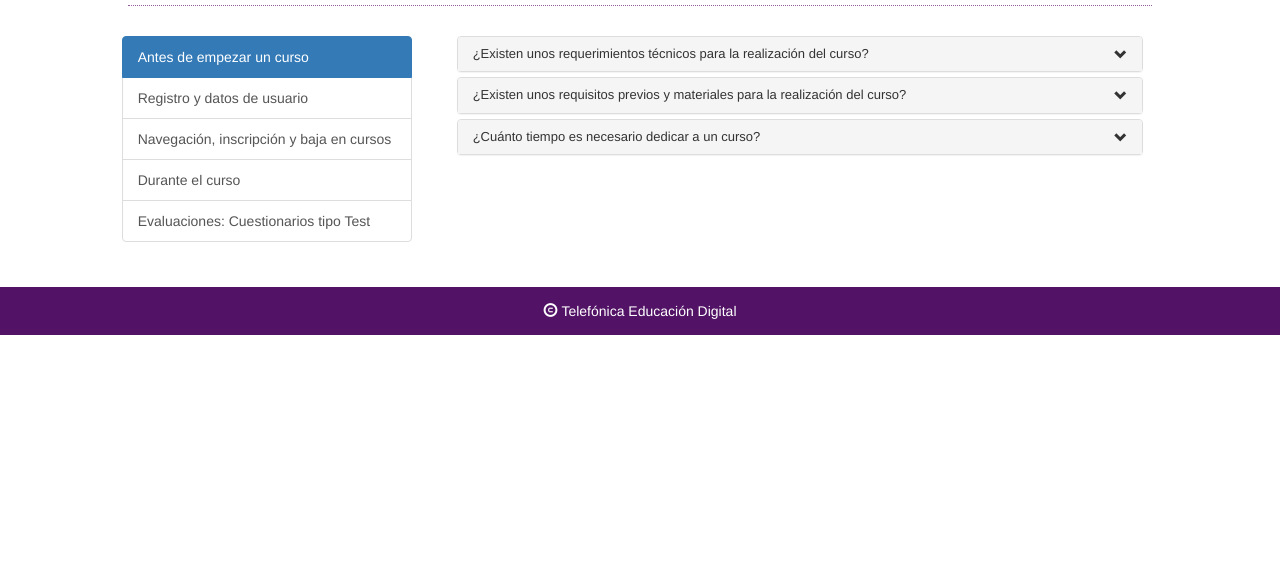
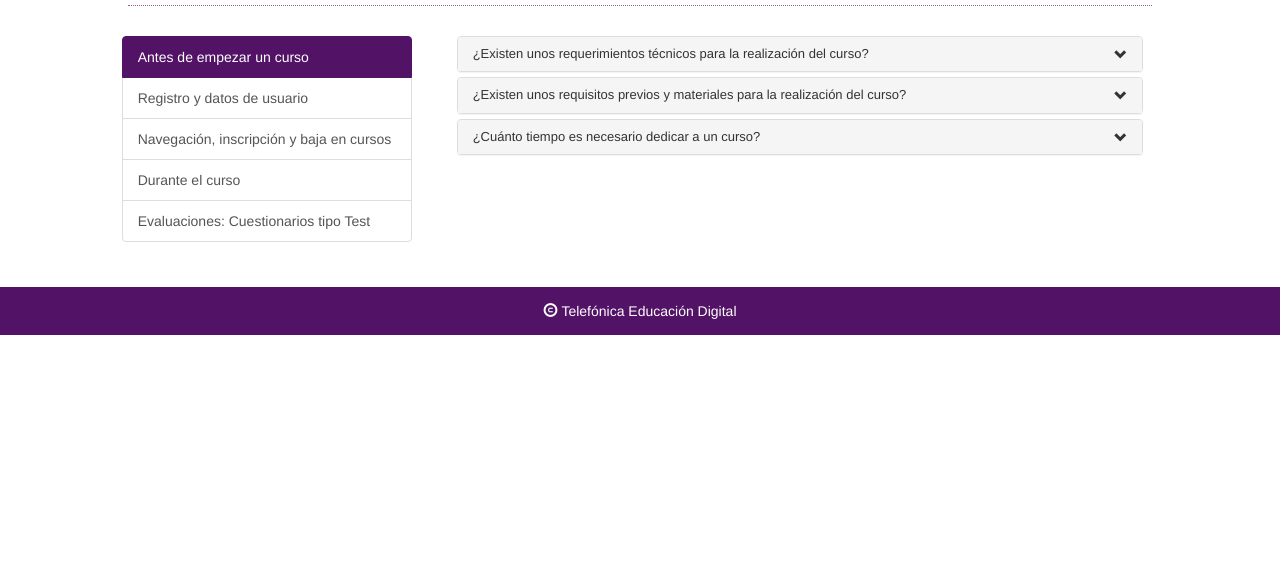
Before and after one commit to ivandevp/accordeon, a plain HTML site: page index.html in a window 1280 px wide. Shown: the part 229-800 px from the top of the page. Drawn offline with nearby package versions, Linux system fonts and the light colour scheme; a web font is replaced by a local one.

Commit message:
Color Active cambiado

```diff
--- a/index.html
+++ b/index.html
@@ -15,6 +15,10 @@
 			a.list-group-item:focus, a.list-group-item:hover {
 		    	color: #fff !important;
 		    	background-color: #521266 !important;
+			}
+			.list-group-item.active, .list-group-item.active:focus, .list-group-item.active:hover {
+			    background-color: #521266 !important;
+			    border-color: #521266 !important;
 			}
 			.bg-banner{
 				background-color: #521266;
@@ -48,9 +52,6 @@
 				margin: 20px auto 30px;
 			}
 		</style>
-		<script>
-
-		</script>
 		<div class="preguntas">
 			<div class="row bg-banner">
 				<div class="col-md-1"></div>
```
